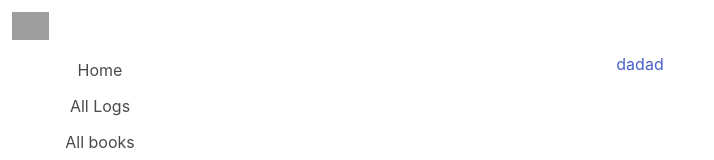
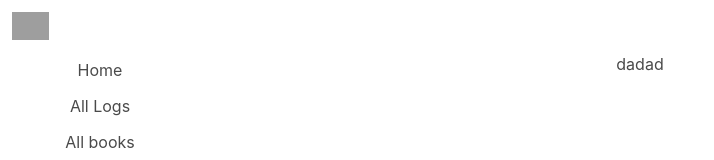
Before and after one commit to abhinavprasad47/Libra_view, a React (Create React App) app: page /Logs in a window 1280 px wide. Shown: the top 160 px of the page, without its empty margins (0-714 px from the left). Built offline with nearby package versions, Linux system fonts and the light colour scheme; grey boxes are pictures that could not be loaded.

Commit message:
new componet logs

```diff
--- a/src/components/Logs.js
+++ b/src/components/Logs.js
@@ -3,7 +3,7 @@ import React from "react";
 function Logs () {
     return(
         <div>
-            <a>dadad</a>
+            <h1>dadad</h1>
         </div>
     );
 };
```
